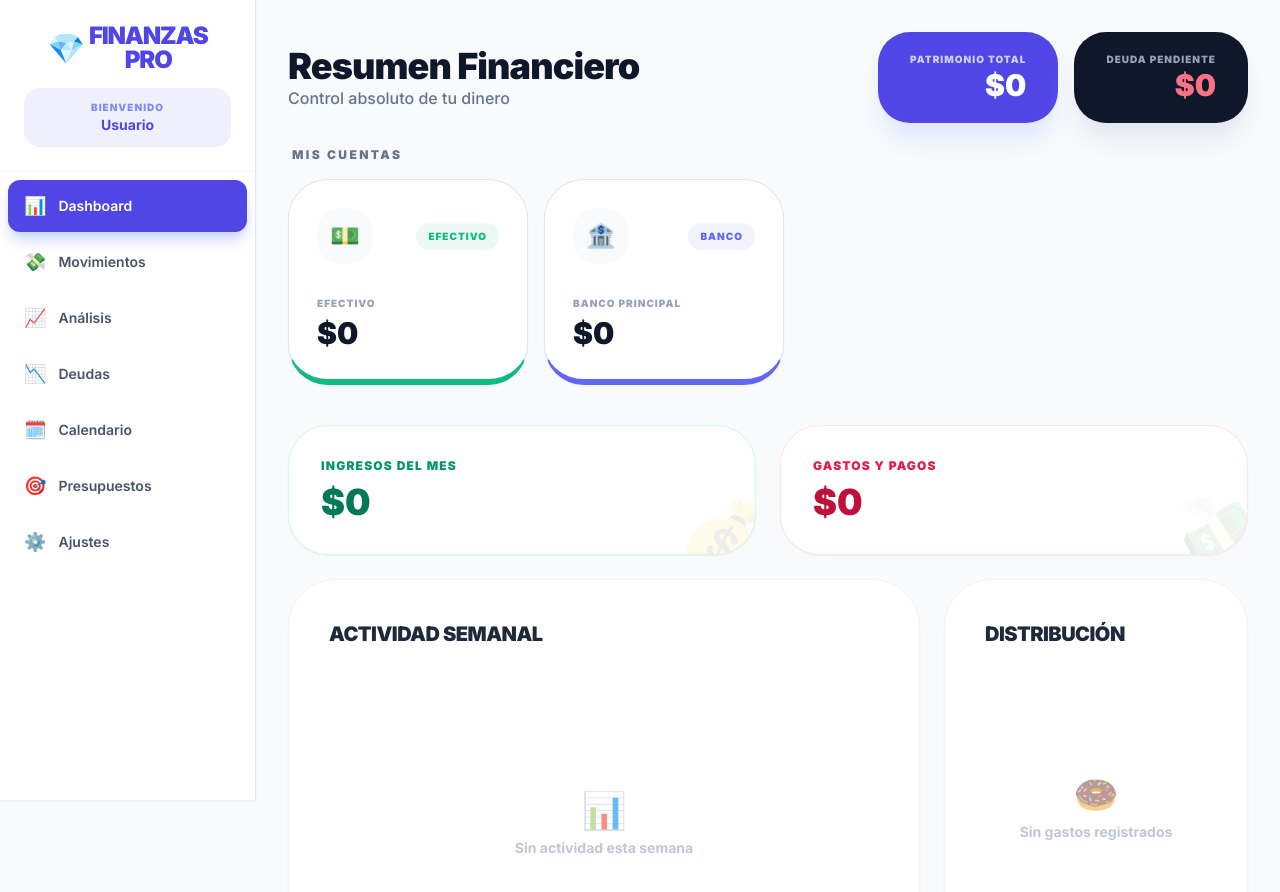
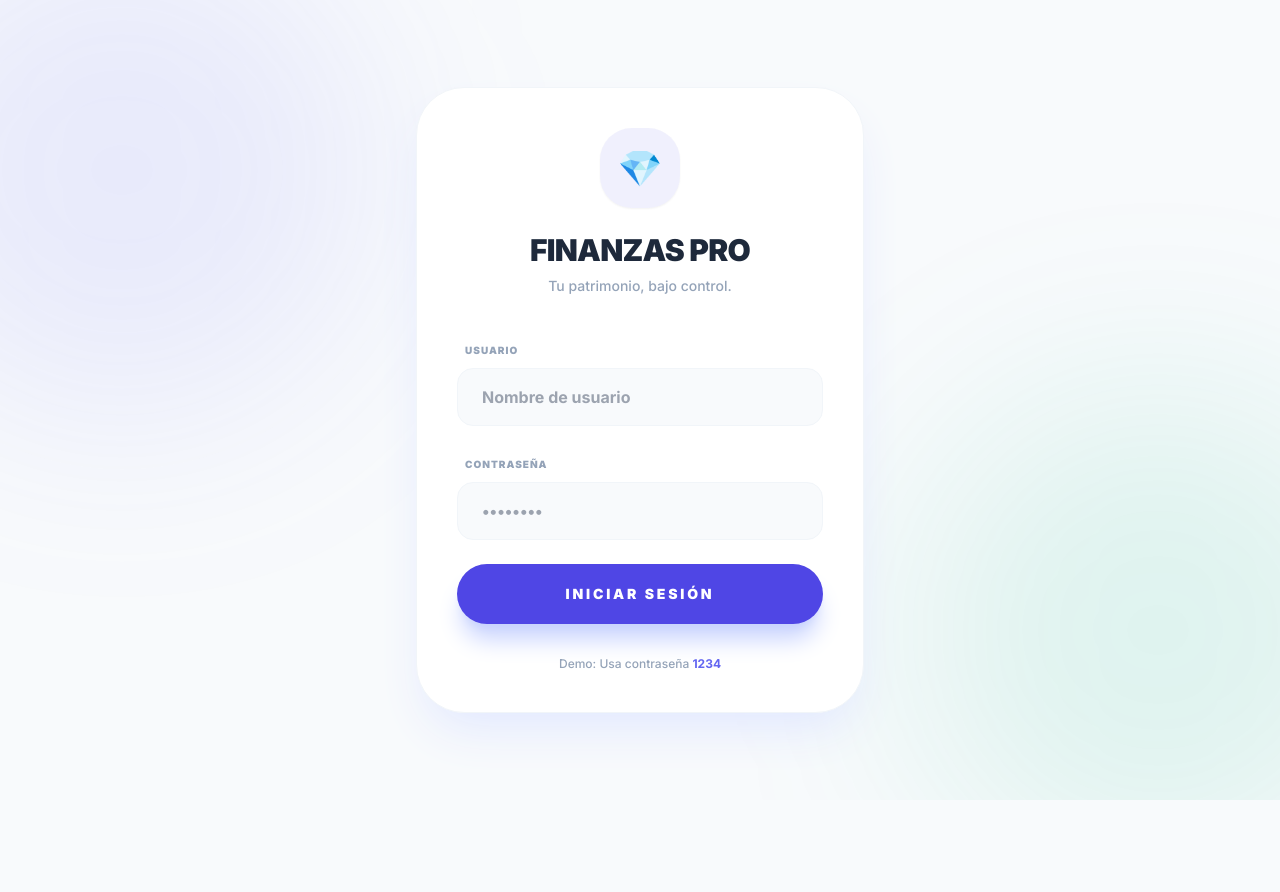
Before and after one commit to dr-gio/personal-finances, a React (Vite) app: page / in a window 1280 px wide. Shown: the top 892 px of the page. After the commit the page ends 800 px from the top, so only its background shows below. Built offline with nearby package versions, Linux system fonts and the light colour scheme.

Commit message:
Feat: Add Login screen and simulated authentication

```diff
--- a/App.tsx
+++ b/App.tsx
@@ -1,4 +1,3 @@
-
 import React, { useState, useEffect } from 'react';
 import Layout from './components/Layout';
 import Dashboard from './components/Dashboard';
@@ -8,11 +7,30 @@ import Settings from './components/Settings';
 import PaymentCalendar from './components/PaymentCalendar';
 import DebtManager from './components/DebtManager';
 import ExpenseAnalysis from './components/ExpenseAnalysis';
+import Login from './components/Login';
 import { useFinance } from './hooks/useFinance';
 
 const App: React.FC = () => {
+  const [isAuthenticated, setIsAuthenticated] = useState(() => {
+    return sessionStorage.getItem('finanzapro_auth') === 'true';
+  });
   const [activeTab, setActiveTab] = useState('dashboard');
   const finance = useFinance();
+
+  const handleLogin = () => {
+    sessionStorage.setItem('finanzapro_auth', 'true');
+    setIsAuthenticated(true);
+    // Actualizar nombre de usuario si se cambió en el login (opcional, aquí asumimos que settings manda)
+    const savedUser = localStorage.getItem('finanzapro_user');
+    if (savedUser && savedUser !== finance.settings.userName) {
+      finance.setSettings({ ...finance.settings, userName: savedUser });
+    }
+  };
+
+  const handleLogout = () => {
+    sessionStorage.removeItem('finanzapro_auth');
+    setIsAuthenticated(false);
+  };
 
   // Inyección dinámica de tema con 3 colores
   useEffect(() => {
@@ -191,6 +209,10 @@ const App: React.FC = () => {
     }
   };
 
+  if (!isAuthenticated) {
+    return <Login onLogin={handleLogin} />;
+  }
+
   return (
     <Layout
       activeTab={activeTab}
--- /dev/null
+++ b/components/Login.tsx
@@ -0,0 +1,106 @@
+
+import React, { useState } from 'react';
+
+interface LoginProps {
+    onLogin: () => void;
+}
+
+const Login: React.FC<LoginProps> = ({ onLogin }) => {
+    const [username, setUsername] = useState('');
+    const [password, setPassword] = useState('');
+    const [error, setError] = useState('');
+    const [loading, setLoading] = useState(false);
+
+    const handleSubmit = (e: React.FormEvent) => {
+        e.preventDefault();
+        setError('');
+        setLoading(true);
+
+        // Simulación de delay de red y validación
+        setTimeout(() => {
+            // Por defecto aceptamos cualquier usuario con contraseña "1234" o "admin"
+            // En una app real, esto validaría contra una base de datos o hash guardado.
+            if (password === '1234' || password === 'admin') {
+                localStorage.setItem('finanzapro_user', username || 'Usuario');
+                onLogin();
+            } else {
+                setError('Credenciales incorrectas. Intenta con "1234"');
+                setLoading(false);
+            }
+        }, 800);
+    };
+
+    return (
+        <div className="min-h-screen bg-slate-50 flex flex-col items-center justify-center p-4 relative overflow-hidden">
+            {/* Background Decor */}
+            <div className="absolute top-[-10%] left-[-10%] w-[500px] h-[500px] bg-indigo-500/10 rounded-full blur-[100px]" />
+            <div className="absolute bottom-[-10%] right-[-10%] w-[500px] h-[500px] bg-emerald-500/10 rounded-full blur-[100px]" />
+
+            <div className="bg-white p-10 rounded-[3rem] shadow-2xl shadow-indigo-100 w-full max-w-md border border-slate-100 relative z-10 animate-in fade-in zoom-in duration-500">
+                <div className="text-center mb-10">
+                    <div className="inline-flex items-center justify-center w-20 h-20 bg-indigo-50 rounded-[2rem] mb-6 text-4xl shadow-sm">
+                        💎
+                    </div>
+                    <h1 className="text-3xl font-black text-slate-800 tracking-tight mb-2">FINANZAS PRO</h1>
+                    <p className="text-slate-400 font-medium text-sm">Tu patrimonio, bajo control.</p>
+                </div>
+
+                <form onSubmit={handleSubmit} className="space-y-6">
+                    <div className="space-y-2">
+                        <label className="text-[10px] font-black text-slate-400 uppercase tracking-widest ml-2">Usuario</label>
+                        <input
+                            type="text"
+                            value={username}
+                            onChange={(e) => setUsername(e.target.value)}
+                            className="w-full px-6 py-4 bg-slate-50 border border-slate-100 rounded-2xl focus:ring-2 focus:ring-indigo-500 outline-none font-bold text-slate-700 transition-all"
+                            placeholder="Nombre de usuario"
+                        />
+                    </div>
+
+                    <div className="space-y-2">
+                        <label className="text-[10px] font-black text-slate-400 uppercase tracking-widest ml-2">Contraseña</label>
+                        <input
+                            type="password"
+                            value={password}
+                            onChange={(e) => setPassword(e.target.value)}
+                            className="w-full px-6 py-4 bg-slate-50 border border-slate-100 rounded-2xl focus:ring-2 focus:ring-indigo-500 outline-none font-bold text-slate-700 transition-all"
+                            placeholder="••••••••"
+                        />
+                    </div>
+
+                    {error && (
+                        <div className="text-rose-500 text-xs font-bold text-center bg-rose-50 py-2 rounded-xl animate-pulse">
+                            {error}
+                        </div>
+                    )}
+
+                    <button
+                        type="submit"
+                        disabled={loading}
+                        className={`w-full bg-indigo-600 text-white py-5 rounded-[2rem] font-black uppercase tracking-[0.2em] text-sm hover:bg-indigo-700 transition-all shadow-xl shadow-indigo-200 active:scale-[0.98] flex items-center justify-center gap-2 ${loading ? 'opacity-80 cursor-wait' : ''}`}
+                    >
+                        {loading ? (
+                            <>
+                                <svg className="animate-spin h-5 w-5 text-white" xmlns="http://www.w3.org/2000/svg" fill="none" viewBox="0 0 24 24">
+                                    <circle className="opacity-25" cx="12" cy="12" r="10" stroke="currentColor" strokeWidth="4"></circle>
+                                    <path className="opacity-75" fill="currentColor" d="M4 12a8 8 0 018-8V0C5.373 0 0 5.373 0 12h4zm2 5.291A7.962 7.962 0 014 12H0c0 3.042 1.135 5.824 3 7.938l3-2.647z"></path>
+                                </svg>
+                                <span>Entrando...</span>
+                            </>
+                        ) : (
+                            'Iniciar Sesión'
+                        )}
+                    </button>
+                </form>
+
+                <div className="mt-8 text-center">
+                    <p className="text-xs text-slate-400 font-medium">
+                        Demo: Usa contraseña <span className="text-indigo-500 font-bold">1234</span>
+                    </p>
+                </div>
+            </div>
+        </div>
+    );
+};
+
+export default Login;
```
